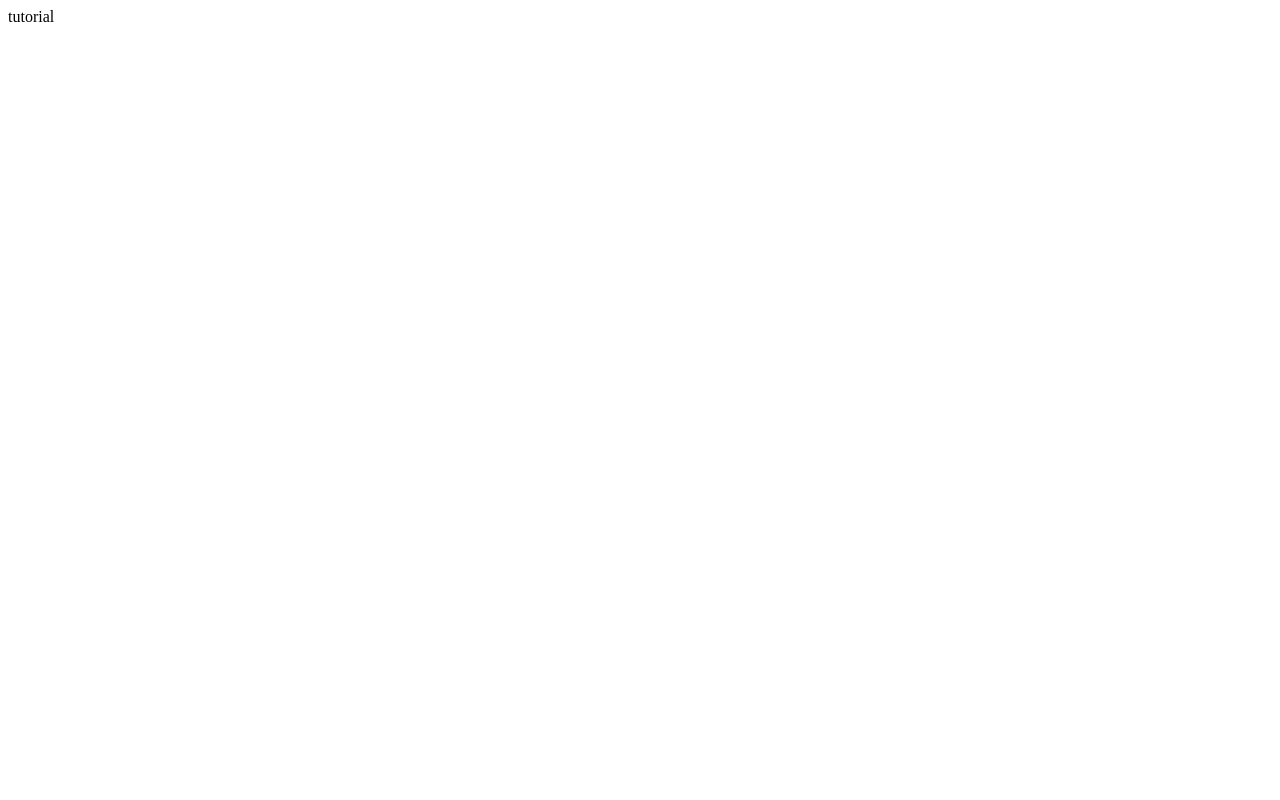
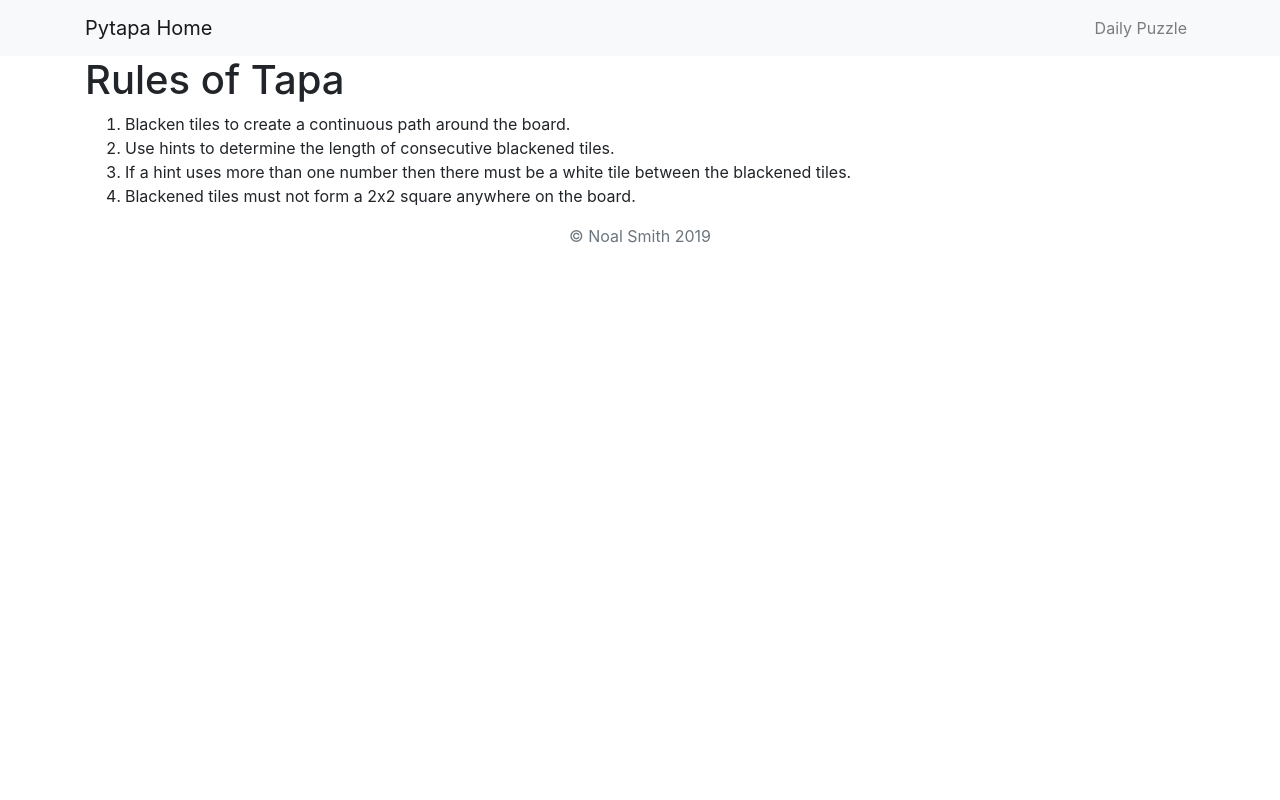
Before and after one commit to NoalS2/pytapaweb, a Django app: page /tutorial/ in a window 1280 px wide. Before the commit the page is almost empty. Run offline with Django 3.2, Linux system fonts and the light colour scheme; some libraries are stand-ins or nearby versions.

Commit message:
added tutorial.html

```diff
--- a/tutorial/templates/tutorial/tutorial.html
+++ b/tutorial/templates/tutorial/tutorial.html
@@ -1 +1,19 @@
-tutorial
+{% extends 'base.html' %}
+
+{% block content %}
+
+<h1>Rules of Tapa</h1>
+<ol>
+    <li>Blacken tiles to create a continuous path around the board.</li>
+    <div id="rule1"></div>
+    <li>Use hints to determine the length of consecutive blackened tiles.</li>
+    <div id="rule2"></div>
+    <li>If a hint uses more than one number then there must be a white tile between the blackened tiles.</li>
+    <div id="rule3"></div>
+    <li>Blackened tiles must not form a 2x2 square anywhere on the board.</li>
+    <div id="rule3"></div>
+</ol>
+
+{% load static %}
+
+{% endblock %}
```
